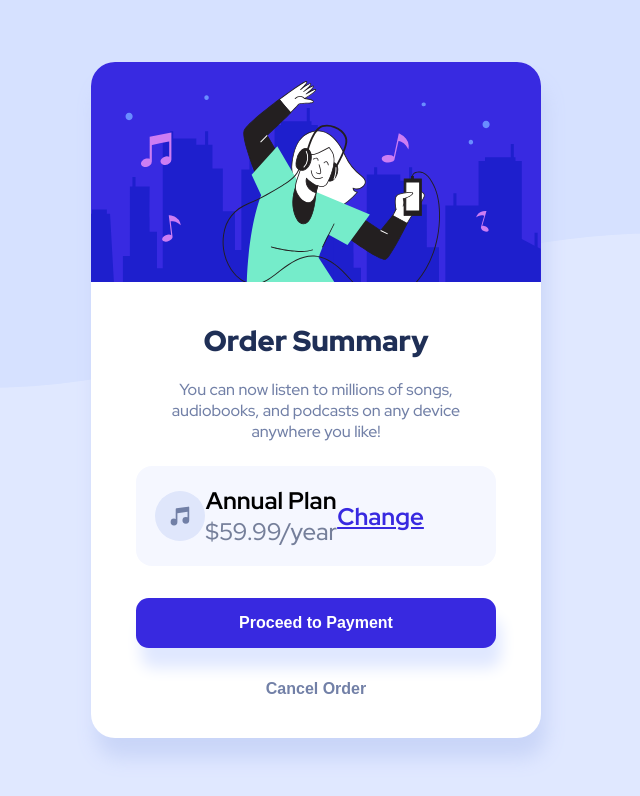
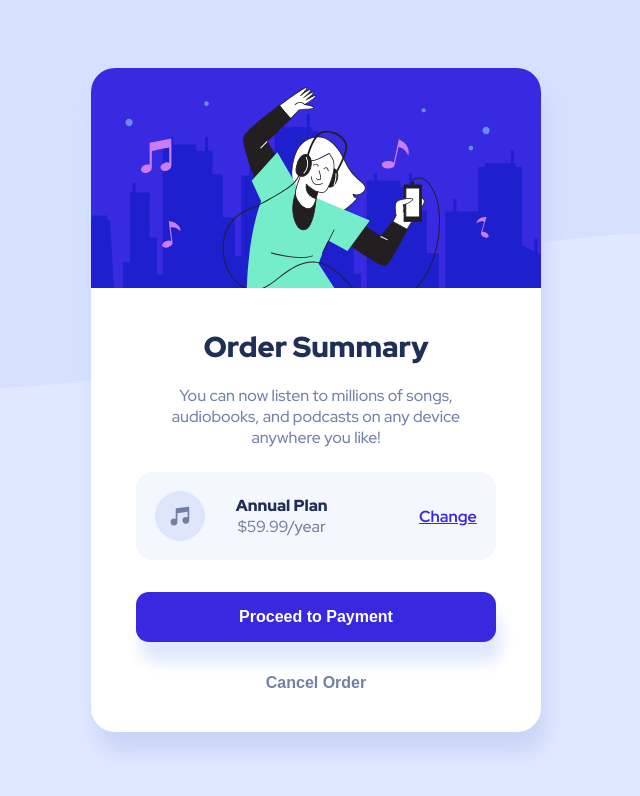
Before and after one commit to vongtham/Order-summary-component, a plain HTML site: page index.html in a window 1280 px wide. Shown: the whole page, without its empty margins (324-964 px from the left). Drawn offline with Linux system fonts and the light colour scheme.

Commit message:
add font size to box plan

```diff
--- a/style.css
+++ b/style.css
@@ -71,10 +71,11 @@ p {
     margin: 1.5rem 0;
 }
 
-h4 {
+h2 {
     flex-grow: 1;
     color: var(--dark-blue);
     font-weight: 800;
+    font-size: 1rem;
 }
 
 .box-plan > img {
```
